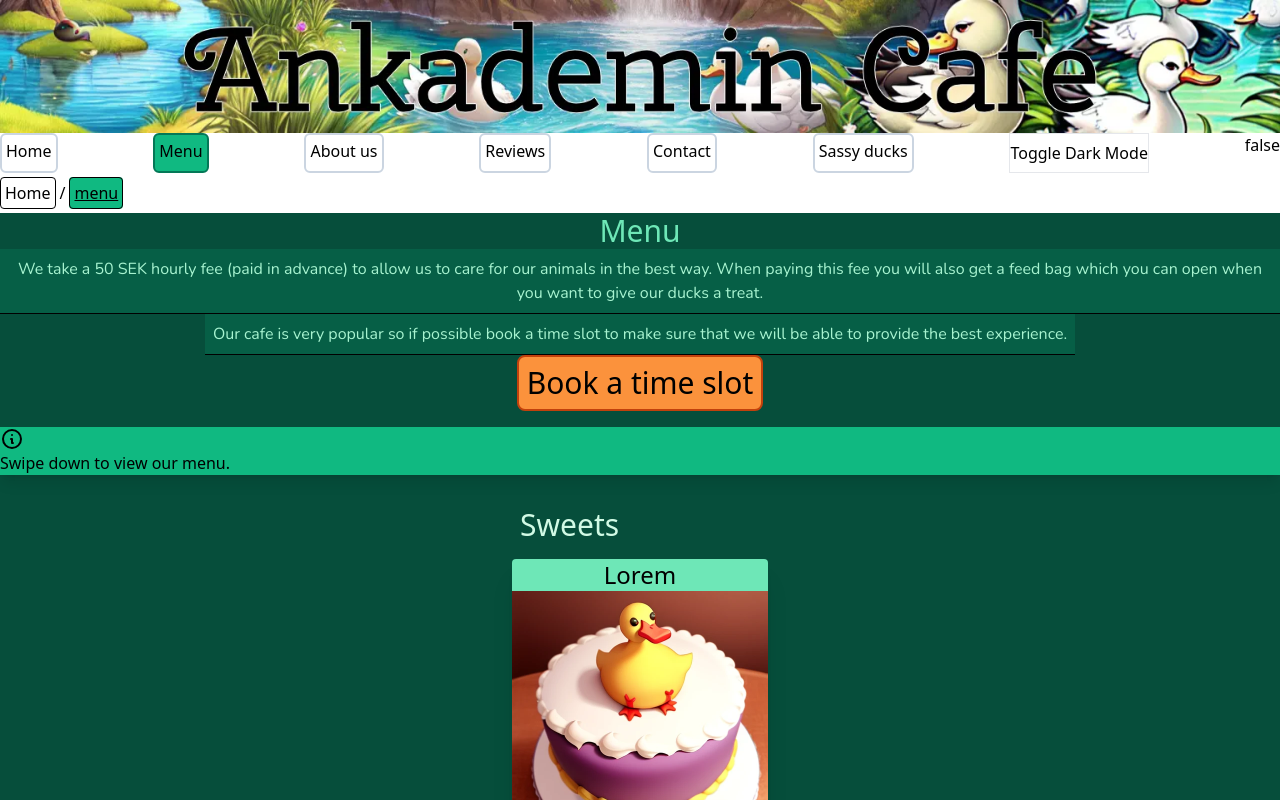
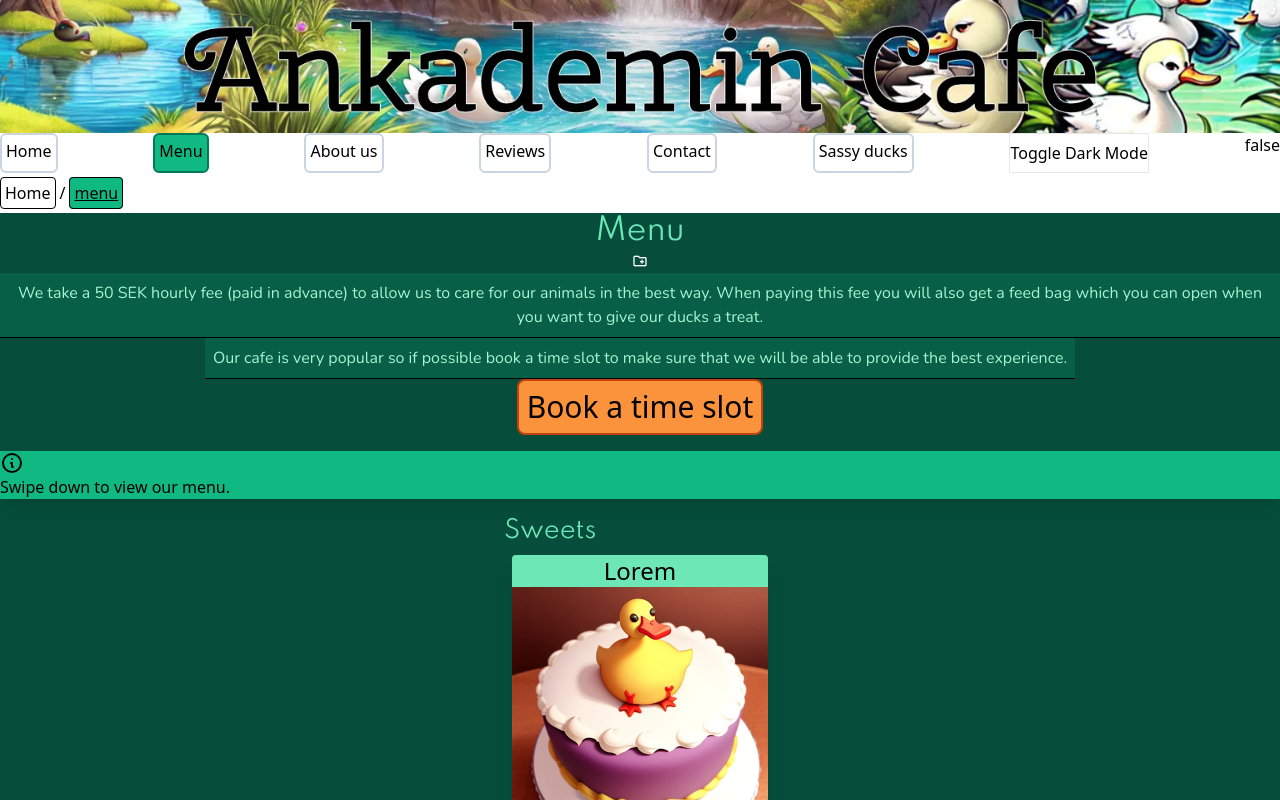
Before and after one commit to henrikvilhelmberglund/HTMLCSS-Assignment, a SvelteKit app: page /menu in a window 1280 px wide. Shown: the top 800 px of the page. Built offline with nearby package versions, Linux system fonts and the light colour scheme; a web font is replaced by a local one.

Commit message:
feat: :sparkles: use H2 in menu +page.svelte

```diff
--- a/src/routes/menu/+page.svelte
+++ b/src/routes/menu/+page.svelte
@@ -4,6 +4,7 @@
   import MenuItem from "$lib/MenuItem.svelte";
   import { base } from "$app/paths";
   import { fly } from "svelte/transition";
+  import H from "$lib/H.svelte";
 
   let menuItems = [
     {
@@ -91,8 +92,8 @@
   in:fly={{ y: -5, duration: 200, delay: 200 }}
   out:fly={{ y: 5, duration: 200 }}
   class="flex flex-col items-center justify-between bg-emerald-900">
-  <h2 class="font-thin text-3xl text-emerald-300">Menu</h2>
-
+  <H type="h1" class="font-thin text-3xl text-emerald-300">Menu</H>
+  <p class="font-mat text-white">create_new_folder</p>
   <P type="menu">
     We take a 50 SEK hourly fee (paid in advance) to allow us to care for our
     animals in the best way. When paying this fee you will also get a feed bag
@@ -123,7 +124,7 @@
 
   {#each menuItems as menuItem}
     <section>
-      <h2 class="text-3xl m-4 text-emerald-100">{menuItem.category}</h2>
+      <H type="h2" class="text-3xl m-4 text-emerald-100">{menuItem.category}</H>
       {#each menuItem.items as item}
         <MenuItem {...item} />
       {/each}
```
